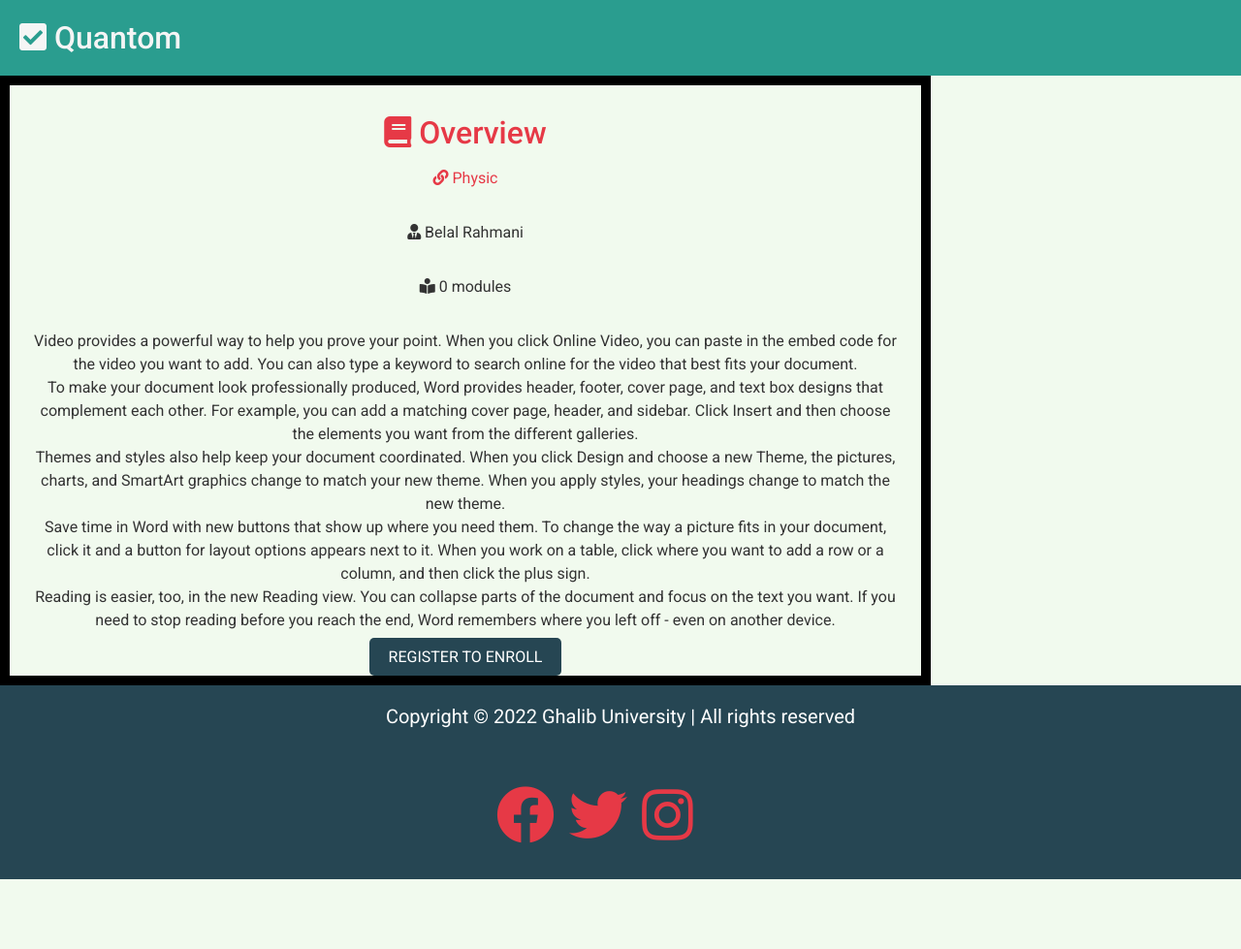
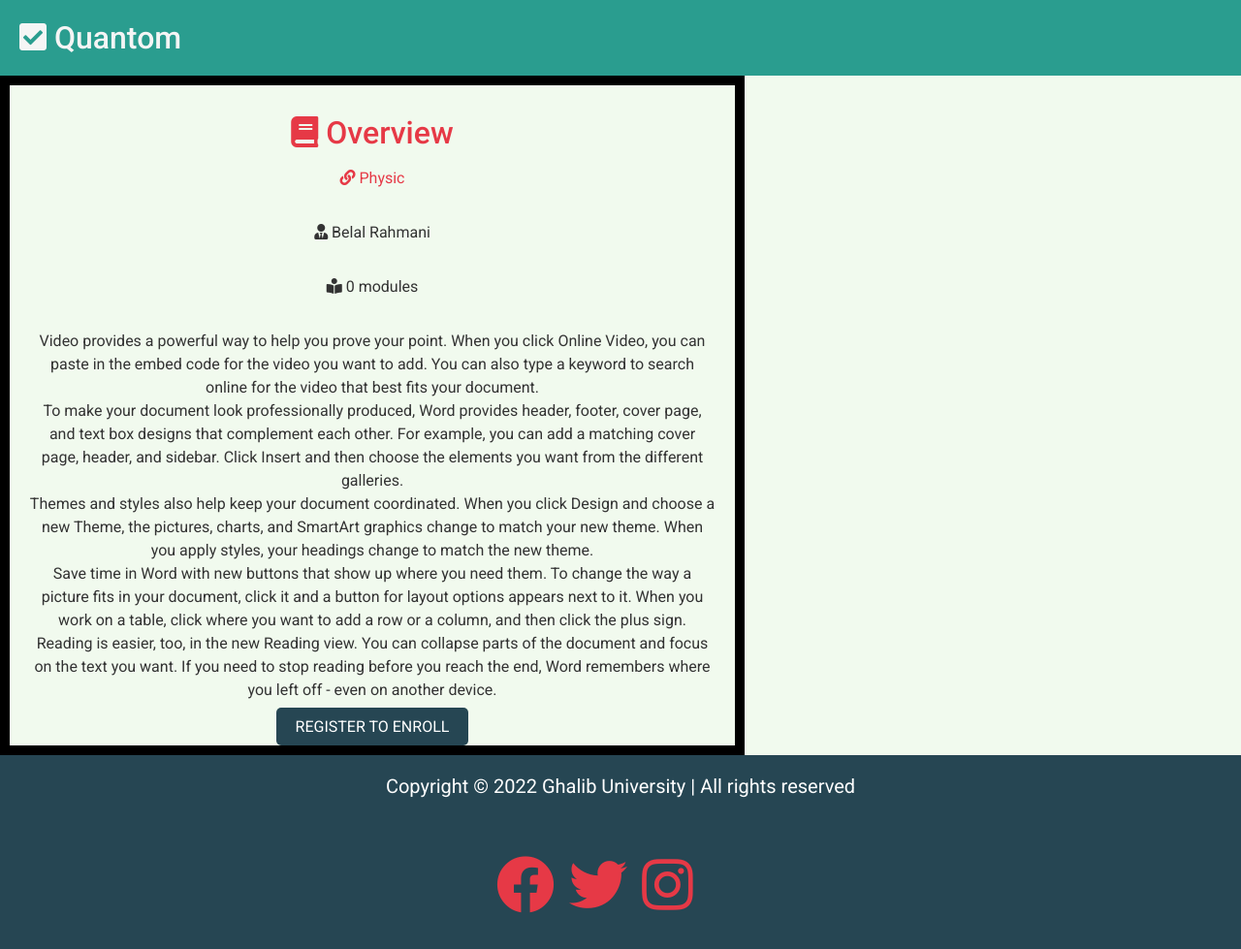
Before and after one commit to qasem-bcs/e-learning, a Django app: a page that uses courses/templates/base.html in a window 1280 px wide. Shown: the part 120-1099 px from the top of the page at 97% size. Before the commit the page ends 1027 px from the top, so only its background shows below. Run offline with Django 3.2, Linux system fonts and the light colour scheme; data comes from the database, SQL or seed files in the repository; both versions use the stored data as it was after the commit; some libraries are stand-ins or nearby versions.

Commit message:
few change

```diff
--- a/courses/static/css/base.css
+++ b/courses/static/css/base.css
@@ -62,7 +62,7 @@ h1 {
 .module {
     padding:10px 20px;
     float:left;
-    width:75%;
+    width:60%;
 }
 
 
```
Also changed, not shown: db.sqlite3.
